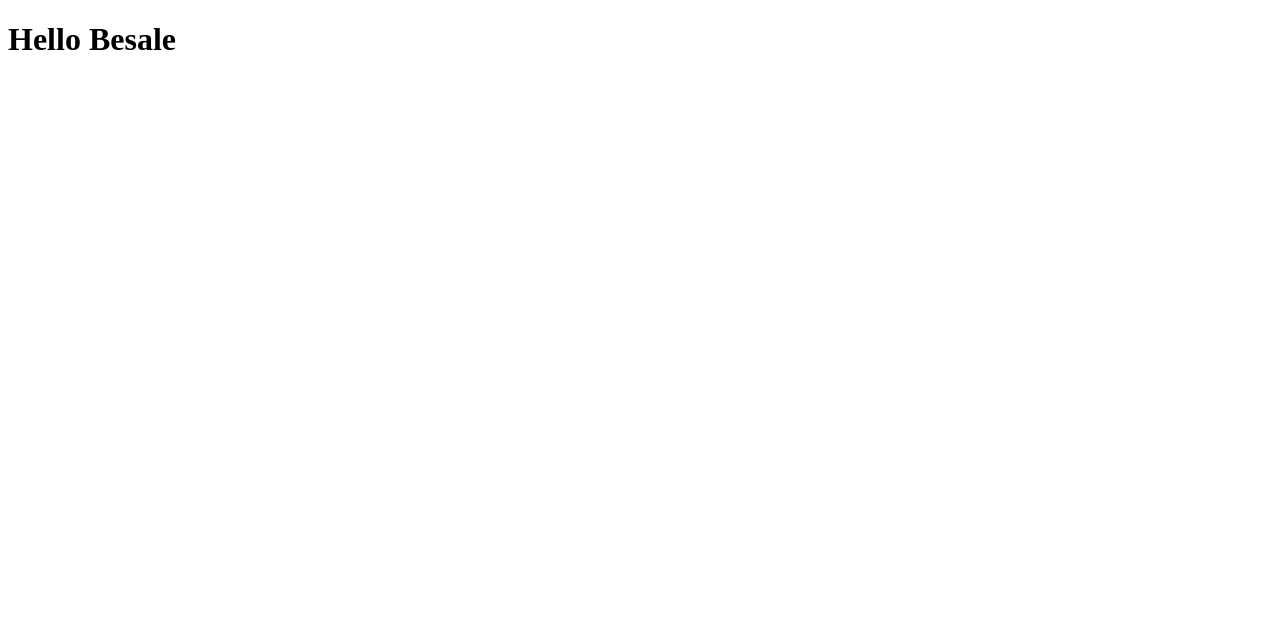
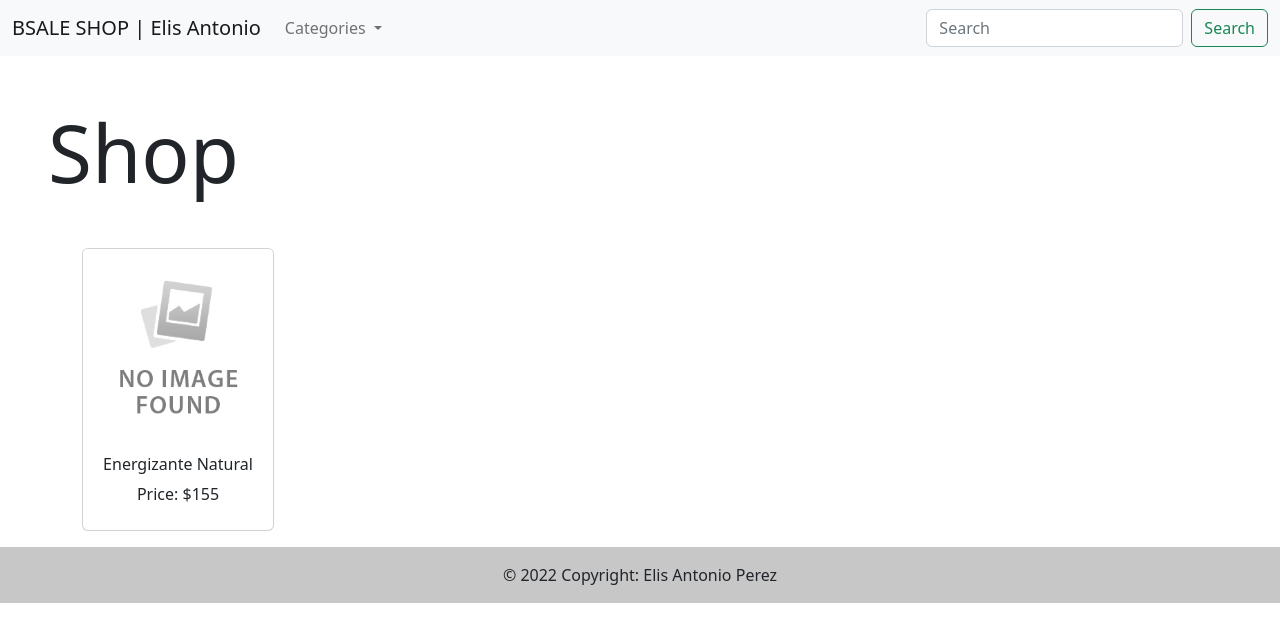
Before and after one commit to ElisPerez/frontend-bsale-elis, a plain HTML site: page index.html in a window 1280 px wide. Drawn offline with nearby package versions, Linux system fonts and the light colour scheme.

Commit message:
Template ready

```diff
--- a/index.html
+++ b/index.html
@@ -1,12 +1,105 @@
 <!DOCTYPE html>
 <html lang="en">
-<head>
-  <meta charset="UTF-8">
-  <meta http-equiv="X-UA-Compatible" content="IE=edge">
-  <meta name="viewport" content="width=device-width, initial-scale=1.0">
-  <title>BsaleShop | Elis</title>
-</head>
-<body>
-  <h1>Hello Besale</h1>
-</body>
+  <head>
+    <meta charset="UTF-8" />
+    <meta http-equiv="X-UA-Compatible" content="IE=edge" />
+    <meta name="viewport" content="width=device-width, initial-scale=1.0" />
+
+    <!-- Bootstrap 5.2.2 -->
+    <link
+      href="https://cdn.jsdelivr.net/npm/bootstrap@5.2.2/dist/css/bootstrap.min.css"
+      rel="stylesheet"
+      integrity="sha384-Zenh87qX5JnK2Jl0vWa8Ck2rdkQ2Bzep5IDxbcnCeuOxjzrPF/et3URy9Bv1WTRi"
+      crossorigin="anonymous"
+    />
+
+    <title>BsaleShop | Elis</title>
+  </head>
+  <body>
+    <header>
+      <nav class="navbar navbar-expand-lg bg-light">
+        <div class="container-fluid">
+          <a class="navbar-brand" href="/">BSALE SHOP | Elis Antonio</a>
+          <button
+            class="navbar-toggler"
+            type="button"
+            data-bs-toggle="collapse"
+            data-bs-target="#navbarSupportedContent"
+            aria-controls="navbarSupportedContent"
+            aria-expanded="false"
+            aria-label="Toggle navigation"
+          >
+            <span class="navbar-toggler-icon"></span>
+          </button>
+          <div class="collapse navbar-collapse" id="navbarSupportedContent">
+            <ul class="navbar-nav me-auto mb-2 mb-lg-0">
+              <li class="nav-item dropdown">
+                <a
+                  class="nav-link dropdown-toggle"
+                  href="#"
+                  role="button"
+                  data-bs-toggle="dropdown"
+                  aria-expanded="false"
+                >
+                  Categories
+                </a>
+                <ul id="ul-category-items" class="dropdown-menu">
+                  <li><a class="dropdown-item" href="#">Categoria 1</a></li>
+                  <li><a class="dropdown-item" href="#">Categoria 2</a></li>
+                  <li><a class="dropdown-item" href="#">Categoria 3</a></li>
+                </ul>
+              </li>
+            </ul>
+            <form name="form" class="d-flex" role="search">
+              <input
+                name="search"
+                class="form-control me-2"
+                type="search"
+                placeholder="Search"
+                aria-label="Search"
+              />
+              <button class="btn btn-outline-success" type="submit">Search</button>
+            </form>
+          </div>
+        </div>
+      </nav>
+    </header>
+    <main>
+      <section>
+        <h1 class="display-1 m-5" id="page-name">Shop</h1>
+        <div class="container text-center">
+          <div class="row" id="div-container-cards">
+            <div class="col mb-3">
+              <div class="card" style="width: 12rem">
+                <img src="no-image.jpg" class="card-img-top" alt="Energizante Natural" />
+                <div class="card-body">
+                  <h6 class="card-title">Energizante Natural</h6>
+                  <p class="card-title">Price: $155</p>
+                </div>
+              </div>
+            </div>
+          </div>
+        </div>
+      </section>
+    </main>
+
+    <footer id="footer-id" class="bg-light text-center text-lg-start">
+      <div class="text-center p-3" style="background-color: rgba(0, 0, 0, 0.2)">
+        © 2022 Copyright:
+        <a
+          class="text-dark"
+          href="https://instagram.com/elisperezmusic"
+          style="text-decoration-line: none"
+          >Elis Antonio Perez</a
+        >
+      </div>
+    </footer>
+
+    <!-- Bootstrap 5.2.2 -->
+    <script
+      src="https://cdn.jsdelivr.net/npm/bootstrap@5.2.2/dist/js/bootstrap.bundle.min.js"
+      integrity="sha384-OERcA2EqjJCMA+/3y+gxIOqMEjwtxJY7qPCqsdltbNJuaOe923+mo//f6V8Qbsw3"
+      crossorigin="anonymous"
+    ></script>
+  </body>
 </html>
```
Also changed, not shown: no-image.jpg (added), 1 other file.
